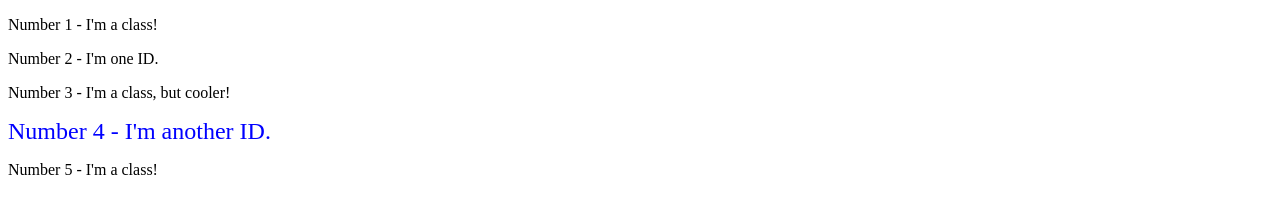
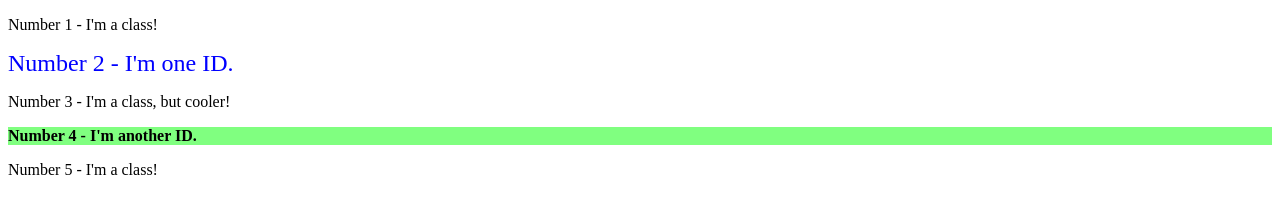
Before and after one commit to Mvfffin/CSS-Exercises-, a plain HTML site: page CSS-Test-2/index.html in a window 1280 px wide. Drawn offline with Linux system fonts and the light colour scheme.

Commit message:
Correct the id to correct numbers

```diff
--- a/CSS-Test-2/index.html
+++ b/CSS-Test-2/index.html
@@ -9,9 +9,9 @@
      </head>
      <body>
         <p class="classy">Number 1 - I'm a class!</p>
-        <div id="one">Number 2 - I'm one ID.</div>
+        <div id="two">Number 2 - I'm one ID.</div>
         <p class="cool">Number 3 - I'm a class, but cooler!</p>
-        <div id="two">Number 4 - I'm another ID.</div>
+        <div id="four">Number 4 - I'm another ID.</div>
         <p class="classy">Number 5 - I'm a class!</p>
      </body>
 </html>
```
